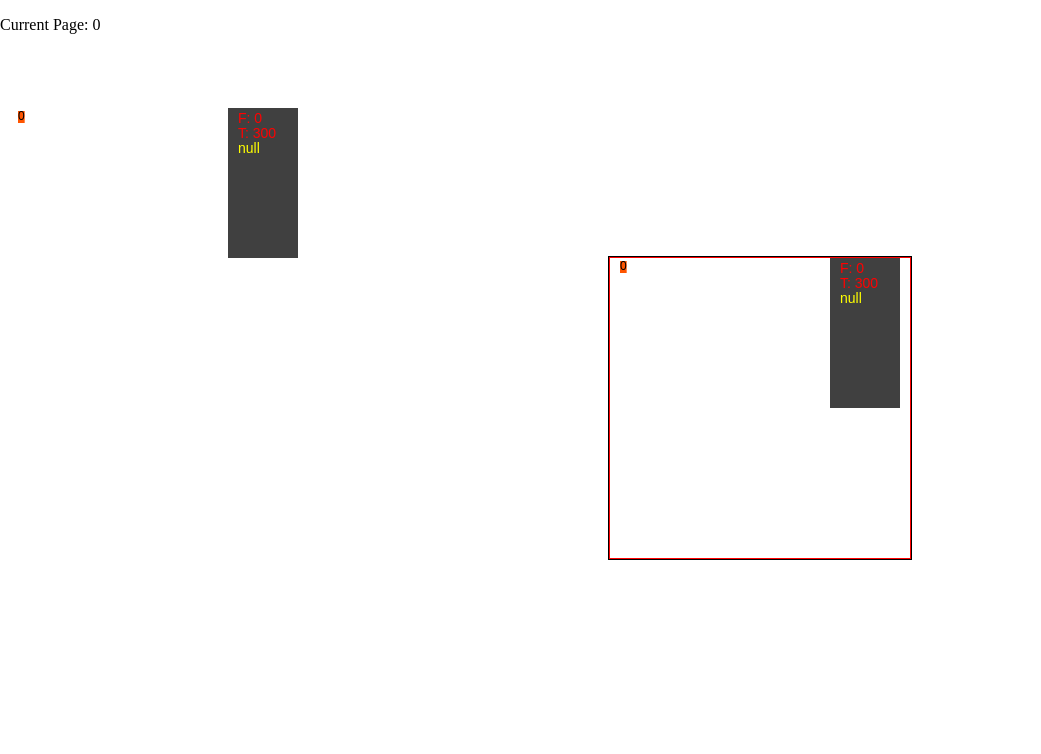
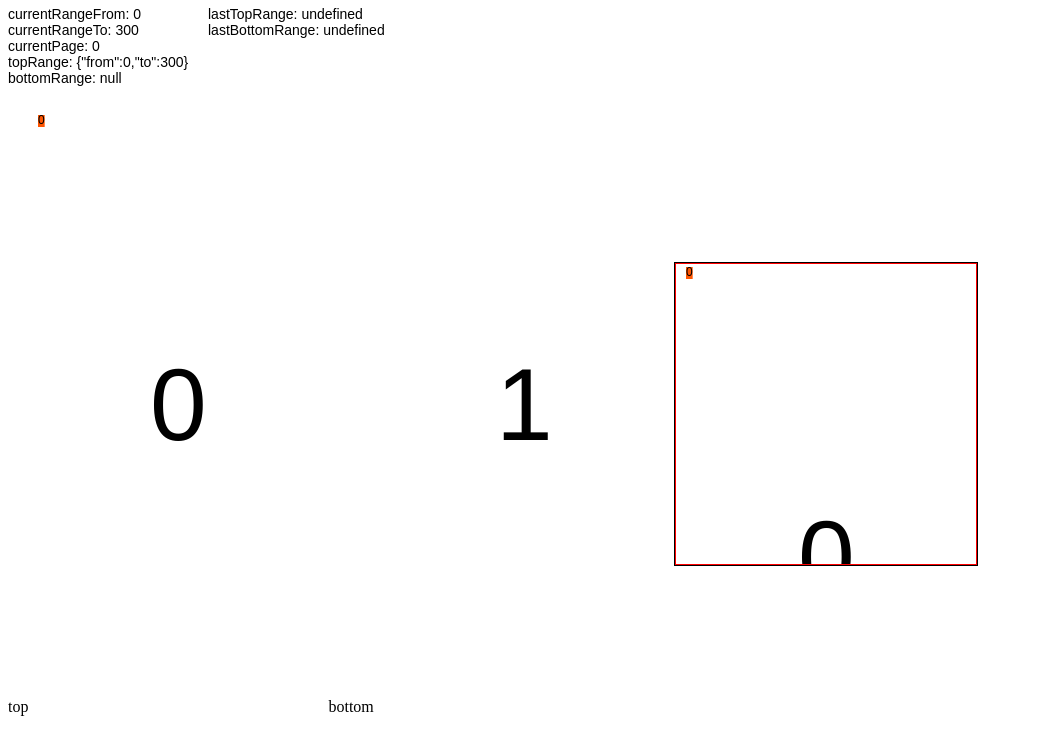
Before and after one commit to neocoder/canvas-chart-page-rendering, a website built with Parcel: page index.html in a window 1280 px wide. Shown: the whole page, without its empty margins (0-1041 px from the left). Built offline with nearby package versions, Linux system fonts and the light colour scheme; what binary-search-bounds would draw is missing.

Commit message:
up and down scroll support

```diff
--- a/index.html
+++ b/index.html
@@ -7,7 +7,7 @@
 			html, body {
 				height: 100%;
 			}
-			body {
+			#canvases {
 				overflow: hidden;
 				display: flex;
 				flex-direction: row;
@@ -33,17 +33,15 @@
 				position: sticky;
 				top: 0;
 			}
-			#data {
-				position: fixed;
-				top: 0;
-				left: 0;
-			}
 		</style>
   </head>
 
   <body>
 		<div id="data">
-			<p>Current Page: <span id="curPage"></span></p>
+			<canvas id="cvdebug" width="400" height="100"></canvas>
+		</div>
+		<div id="canvases">
+
 		</div>
 		<!-- <div id="hidden-canvas">
 
--- a/src/index.js
+++ b/src/index.js
@@ -4,6 +4,18 @@ let globalScroll = 0;
 
 const SD_DOWN = 'SD_DOWN';
 const SD_UP = 'SD_UP';
+
+const pagesColors = [
+	'#cee7e6',
+	'#bfc0c0',
+	'#648767',
+	'#7dc95e',
+	'#7cdf64',
+	'#d4e09b',
+	'#94a89a',
+	'#c7ac92',
+	'#a44a3f',
+]
 
 function getRandomInt(min, max) {
 	min = Math.ceil(min);
@@ -49,12 +61,12 @@ class InfiniteChart {
 		this.masterCanvasHeight = height * 2;
 		this.lastRenderPos = 0;
 
+		this.maxYPoint = 110000;
+
 		this.currentPage = 0;
 
 		this.pageTop = 0;
 		this.pageBottom = 1;
-
-		document.querySelector('#curPage').innerHTML = this.currentPage;
 
 		this.scrollDirection = null;
 
@@ -72,30 +84,23 @@ class InfiniteChart {
 
 		this.drawFrame = this.drawFrame.bind(this);
 
-		this.canvas = document.createElement('canvas');
-		this.canvas.width = width;
-		this.canvas.height = this.masterCanvasHeight;
-		this.ctx = this.canvas.getContext('2d');
-		document.body.appendChild(this.canvas);
+		const cvdebug = document.querySelector('#cvdebug');
+		this.ctxDebug = cvdebug.getContext('2d');
 
-		this.canvas2 = document.createElement('canvas');
-		this.canvas2.width = width;
-		this.canvas2.height = this.masterCanvasHeight;
-		this.ctx2 = this.canvas2.getContext('2d');
-		document.body.appendChild(this.canvas2);
-
+		this.ctx = this.createCanvas('top');
+		this.ctx2 = this.createCanvas('bottom');
 
 		const scrollBox = document.createElement('div');
 		scrollBox.className = 'scrollbox';
 		scrollBox.innerHTML = `
-			<div>
+			<div style="height: ${this.maxYPoint}px;">
 				<canvas
 					width="${width}"
 					height="${height}"
 				></canvas>
 			</div>
 		`;
-		document.body.appendChild(scrollBox);
+		document.querySelector('#canvases').appendChild(scrollBox);
 		this.miniCanvas = scrollBox.querySelector('canvas');
 		this.miniCtx = this.miniCanvas.getContext("2d");
 
@@ -104,6 +109,19 @@ class InfiniteChart {
 		});
 
 		this.initChart();
+	}
+
+	createCanvas(title = '') {
+		const canvas = document.createElement('canvas');
+		canvas.width = this.width;
+		canvas.height = this.masterCanvasHeight;
+
+		const div = document.createElement('div');
+		div.innerHTML = `<span>${title}</span>`;
+ 		div.appendChild(canvas);
+
+		document.querySelector('#canvases').appendChild(div);
+		return canvas.getContext('2d');
 	}
 
 	getRangeIntersection(range, imageDataCache, relative = false) {
@@ -136,55 +154,67 @@ class InfiniteChart {
 		}
 	}
 
+	renderDebug(data) {
+		const ctx = this.ctxDebug;
+		const rowHeight = 16;
+		const colWidth = 200;
+		const maxRows = 5;
+		const maxCols = 2;
+		let curCol = 0;
+		let curRow = 0;
+		ctx.clearRect(0, 0, 400, 100);
+		ctx.font = '14px sans-serif';
+		Object.entries(data).forEach(([key, value]) => {
+
+			ctx.fillStyle = '#000';
+			ctx.textBaseline = 'top';
+			const x = curCol * colWidth;
+			const y = curRow * rowHeight;
+
+			ctx.fillText(`${key}: ${value}`, x, y);
+
+			curRow += 1;
+
+			if ( curRow >= maxRows ) {
+				curRow = 0;
+				curCol += 1;
+			}
+		});
+
+	}
+
 	handleScroll(scrollTop) {
+		console.log('handleScroll')
 
-		if ( scrollTop >= this.currentRangeFrom ) {
-			this.scrollDirection = SD_DOWN;
-		} else {
-			this.scrollDirection = SD_UP;
-		}
+		const scrollDirection = ( scrollTop >= this.currentRangeFrom ) ? SD_DOWN : SD_UP;
 
 		this.currentRangeFrom = scrollTop;
 		this.currentRangeTo = this.currentRangeFrom + this.height;
 
-		const { currentPageImgData } = this;
 		const relativeScrollTop = scrollTop - ( this.currentPage * this.masterCanvasHeight );
-		// const scrollFrameTop = relativeScrollTop;
 		const relativeScrollBottom = relativeScrollTop + this.height;
 
-		// this.drawFrame();
+		// console.log(`relativeScrollTop: ${relativeScrollTop}`);
+		// console.log(`relativeScrollBottom: ${relativeScrollBottom}`);
 
-		console.log(`relativeScrollTop: ${relativeScrollTop}`);
-		console.log(`relativeScrollBottom: ${relativeScrollBottom}`);
+		// page switch
 
-		// console.log(`relativeScrollBottom: ${relativeScrollBottom}`);
-		// console.log(`this.masterCanvasHeight: ${this.masterCanvasHeight}`);
-		if ( relativeScrollBottom > this.masterCanvasHeight && this.scrollDirection === SD_DOWN ) {
-			console.warn('next page')
-			this.currentPage += 1;
-			document.querySelector('#curPage').innerHTML = this.currentPage;
-			if ( !this.imageDataCache.bottom ) {
-				this.imageDataCache.bottom = this.drawFrame();
-			} else {
-				this.imageDataCache.top = this.imageDataCache.bottom;
-				this.imageDataCache.bottom = this.drawFrame();
-			}
+		// if ( relativeScrollBottom > this.masterCanvasHeight && scrollDirection === SD_DOWN ) {
+		// 	console.warn('next page')
+		// 	this.currentPage += 1;
+		// 	if ( !this.imageDataCache.bottom ) {
+		// 		this.imageDataCache.bottom = this.drawFrame();
+		// 	} else {
+		// 		this.imageDataCache.top = this.imageDataCache.bottom;
+		// 		this.imageDataCache.bottom = this.drawFrame();
+		// 	}
+		// } else if (relativeScrollBottom <= 0 && scrollDirection === SD_UP ) {
+		// 	console.warn('prev page');
 
-			// this.lastRenderPos = relativeScrollBottom;
-
-			// this.drawFrame();
-
-		} else if (relativeScrollBottom <= 0 && this.scrollDirection === SD_UP ) {
-			console.warn('prev page');
-
-			this.currentPage -= 2;
-			document.querySelector('#curPage').innerHTML = this.currentPage;
-			this.imageDataCache.bottom = this.imageDataCache.top;
-			this.imageDataCache.top = this.drawFrame();
-
-			// this.imageDataCache.bottom = this.imageDataCache.top;
-			// this.drawFrame();
-		}
+		// 	this.currentPage -= 1;
+		// 	this.imageDataCache.bottom = this.imageDataCache.top;
+		// 	this.imageDataCache.top = this.drawFrame();
+		// }
 
 		const topRange = this.imageDataCache.top && this.getRangeIntersection({
 			from: this.currentRangeFrom,
@@ -196,8 +226,62 @@ class InfiniteChart {
 			to: this.currentRangeTo
 		}, this.imageDataCache.bottom, true);
 
-		console.log('topRange: ', topRange);
-		console.log('bottomRange: ', bottomRange);
+		if ( this.lastTopRange && this.lastBottomRange && !topRange && bottomRange ) {
+			// console.warn('switch to next Page!')
+			// this.currentPage += 1;
+			this.imageDataCache.top = this.imageDataCache.bottom;
+			this.imageDataCache.bottom = this.drawFrame(this.imageDataCache.top.page + 1);
+		} else if ( this.lastTopRange && this.lastBottomRange && topRange && !bottomRange ) {
+			// console.warn('switch to prev page');
+			if (this.imageDataCache.top.page > 0 ) {
+				this.imageDataCache.bottom = this.imageDataCache.top;
+				this.imageDataCache.top = this.drawFrame(this.imageDataCache.bottom.page - 1);
+			}
+		}
+
+		if ( !topRange && !bottomRange ) {
+			const page = Math.floor(this.currentRangeFrom / this.masterCanvasHeight);
+			this.imageDataCache.top = this.drawFrame(page);
+			this.imageDataCache.bottom = this.drawFrame(page + 1);
+		}
+
+		if ( this.scrollDirection && this.scrollDirection !== scrollDirection ) {
+			// scroll direction change
+
+			if ( scrollDirection === SD_UP && topRange && !bottomRange ) {
+				console.warn('switch to prev page 2');
+				if (this.imageDataCache.top.page > 0 ) {
+					this.imageDataCache.bottom = this.imageDataCache.top;
+					this.imageDataCache.top = this.drawFrame(this.imageDataCache.bottom.page - 1);
+				}
+
+			}
+		}
+
+
+		this.renderDebug({
+			'currentRangeFrom': this.currentRangeFrom,
+			'currentRangeTo': this.currentRangeTo,
+			'currentPage': this.currentPage,
+			'topRange': JSON.stringify(topRange),
+			'bottomRange': JSON.stringify(bottomRange),
+			'lastTopRange': this.lastTopRange,
+			'lastBottomRange': this.lastBottomRange
+		});
+
+
+
+		this.lastTopRange = topRange;
+		this.lastBottomRange = bottomRange;
+
+		// initial draw of the second page
+		// if ( scrollDirection === SD_DOWN && topRange && !bottomRange && !this.imageDataCache.bottom ) {
+		// 	this.currentPage += 1;
+		// 	this.imageDataCache.bottom = this.drawFrame(this.currentPage);
+		// }
+
+		// console.log('topRange: ', topRange);
+		// console.log('bottomRange: ', bottomRange);
 
 		this.miniCtx.clearRect(0, 0, this.width, this.height);
 
@@ -209,7 +293,7 @@ class InfiniteChart {
 			this.miniCtx.putImageData(this.imageDataCache.top.imageData,
 				0, -y, x, y, w, h);
 
-			console.log('putImageData top: ',0, -y, x, y, w, h);
+			// console.log('putImageData top: ',0, -y, x, y, w, h);
 		}
 
 
@@ -220,8 +304,8 @@ class InfiniteChart {
 			}
 			this.miniCtx.putImageData(this.imageDataCache.bottom.imageData,
 				0, lastDrawPos, x, y, w, h);
+			// console.log('putImageData bottom: ',0, lastDrawPos, x, y, w, h);
 
-				console.log('putImageData bottom: ',0, lastDrawPos, x, y, w, h);
 			// this.miniCtx.putImageData(
 			// 	this.imageDataCache.bottom.imageData,
 			// 	0, -bottomRange.from, //-(this.masterCanvasHeight-this.height)-relativeScrollTop,
@@ -232,6 +316,8 @@ class InfiniteChart {
 
 		this.imageDataCache.top && this.ctx.putImageData(this.imageDataCache.top.imageData, 0, 0);
 		this.imageDataCache.bottom && this.ctx2.putImageData(this.imageDataCache.bottom.imageData, 0, 0);
+
+		this.scrollDirection = scrollDirection;
 
 
 		// if ( bottomRange ) {
@@ -287,7 +373,7 @@ class InfiniteChart {
 
 	initChart() {
 		this.dataItems = [];
-		for (let i = 0; i < 80000; i++) {
+		for (let i = 0; i < this.maxYPoint; i++) {
 			this.dataItems.push({
 				point: {
 					x: getRandomInt(0, 250),
@@ -304,13 +390,14 @@ class InfiniteChart {
 		//   ctx.stroke();
 		// });
 
-		this.imageDataCache.top = this.drawFrame();
+		this.imageDataCache.top = this.drawFrame(this.currentPage);
+		this.imageDataCache.bottom = this.drawFrame(this.currentPage + 1);
 		this.handleScroll(0);
 
 		// requestAnimationFrame(this.drawFrame);
 	}
 
-	drawDebugData() {
+	drawDebugData(page) {
 		const {
 			currentRangeFrom,
 			currentRangeTo,
@@ -318,43 +405,24 @@ class InfiniteChart {
 			ctx
 		} = this;
 
+		/// draw page number
 		ctx.save();
-		ctx.font = "14px sans-serif";
-
-		//*
-		ctx.fillStyle = "rgba(0,0,0,0.75)";
-		ctx.rect(220, 0, 70, 150);
-		ctx.fill();
-
-		ctx.fillStyle = "red";
-		ctx.fillText(`F: ${currentRangeFrom}`, 230, 15);
-		ctx.fillText(`T: ${currentRangeTo}`, 230, 30);
-
-		ctx.fillStyle = "yellow";
-		ctx.fillText(`${scrollDirection}`, 230, 45);
-
-		// ctx.fillStyle = "magenta";
-		// ctx.fillText(`from: ${newItems[0].n}`, 250, 60);
-
-		// ctx.fillStyle = "cyan";
-		// ctx.fillText(`to: ${newItems[newItems.length - 1].n}`, 250, 75);
-
-		// ctx.fillStyle = "white";
-		// ctx.fillText(`${perfMin}`, 250, 90);
-
-		// ctx.fillStyle = "white";
-		// ctx.fillText(`${perfMax}`, 250, 105);
-
-		// ctx.fillStyle = "white";
-		// ctx.fillText(`${perfAvg}`, 250, 120);
-		//*/
+		const font = "102px sans-serif";
+		const fontHeight = parseInt(font, 10);
+		ctx.font = font;
+		ctx.textBaseline = 'top';
+		let textWidth = ctx.measureText(page).width;
+		let x = Math.round(this.width / 2 - textWidth / 2);
+		let y = Math.round(this.masterCanvasHeight / 2 - fontHeight / 2);
+		ctx.fillStyle = '#000';
+		ctx.fillText(page, x, y);
 		ctx.restore();
 	}
 
-	drawFrame() {
-		const { canvas, ctx, currentPage } = this;
-		const canvasHeight = canvas.height;
-		const canvasWidth = canvas.width;
+	drawFrame(page) {
+		const { canvas, ctx } = this;
+		const canvasHeight = this.masterCanvasHeight;
+		const canvasWidth = this.width;
 
 		let perfMin = 0;
 		let perfMax = 0;
@@ -363,12 +431,14 @@ class InfiniteChart {
 
 		// const scroll = globalScroll;
 
-		const pagePointsRangeFrom = currentPage * this.masterCanvasHeight;
+		const pagePointsRangeFrom = page * this.masterCanvasHeight;
 		const pagePointsRangeTo = pagePointsRangeFrom + this.masterCanvasHeight;
 
-		console.log(`pagePointsRangeFrom: ${pagePointsRangeFrom}, pagePointsRangeTo: ${pagePointsRangeTo}`)
+		ctx.clearRect(0, 0, canvasWidth, canvasHeight);
 
-		ctx.clearRect(0, 0, canvasWidth, canvasHeight);
+		// set debug page background
+		// ctx.fillStyle = pagesColors[page];
+		// ctx.fillRect(0, 0, canvasWidth, canvasHeight);
 
 		let t = performance.now();
 
@@ -398,7 +468,7 @@ class InfiniteChart {
 
 		let perfAvg = (perfMin + perfMax) / 2;
 
-		this.drawDebugData();
+		this.drawDebugData(page);
 
 		if (newItems.length) {
 			ctx.save();
@@ -437,11 +507,12 @@ class InfiniteChart {
 			ctx.restore();
 		}
 
-		const pageRangeFrom = this.currentPage * this.masterCanvasHeight;
+		const pageRangeFrom = page * this.masterCanvasHeight;
 		const pageRangeTo = pageRangeFrom + this.masterCanvasHeight;
 
 		return  {
 			range: { from: pageRangeFrom, to: pageRangeTo },
+			page,
 			imageData: ctx.getImageData(0, 0, this.width, this.masterCanvasHeight)
 		}
 	}
```
